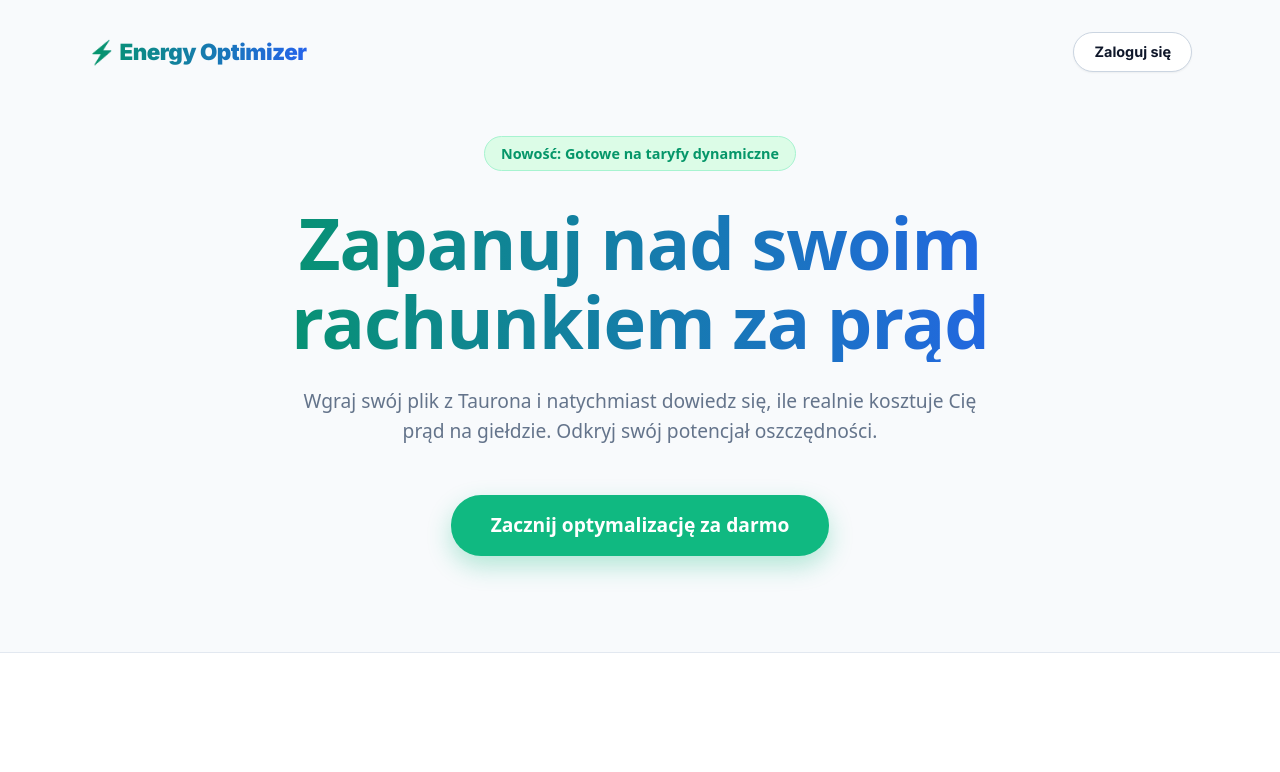
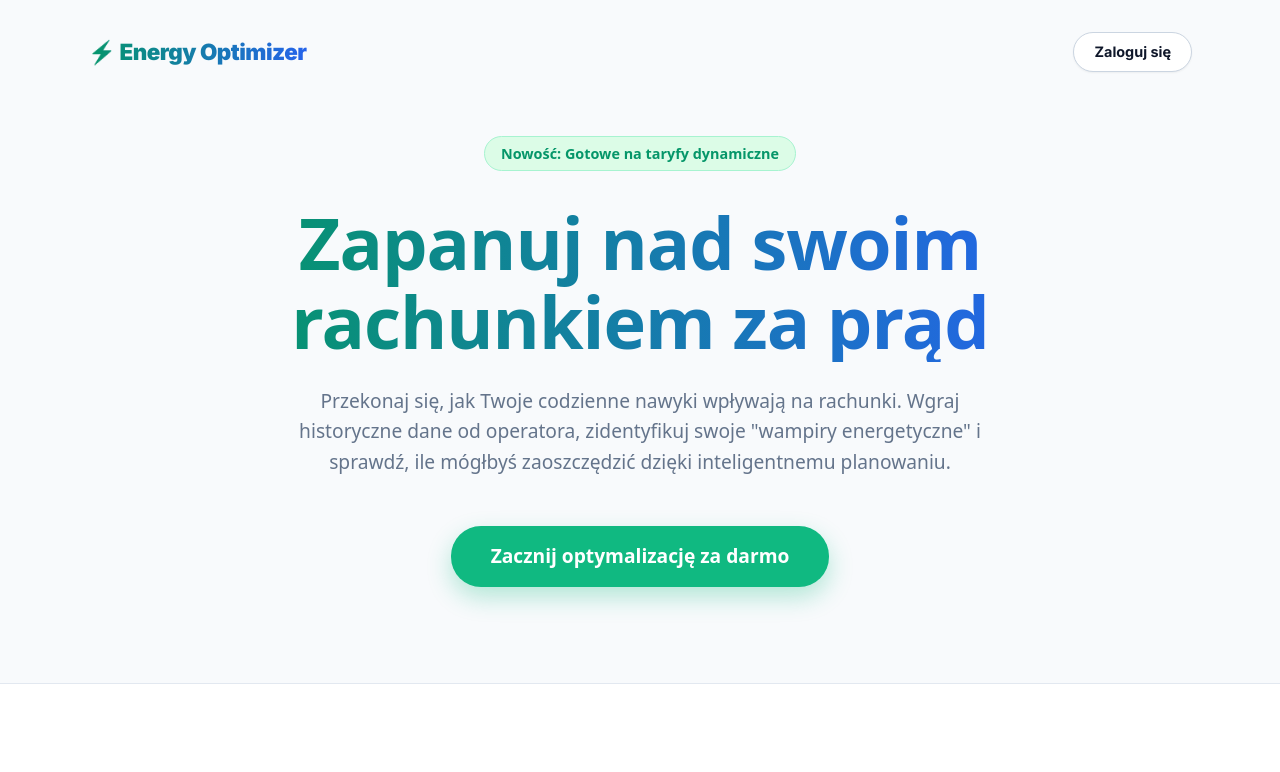
Before and after one commit to dominikgar/energy-optimizer-ui, a Next.js app: page / in a window 1280 px wide. Shown: the top 772 px of the page. Built offline with nearby package versions, Linux system fonts and the light colour scheme; no server answers.

Commit message:
Update page.tsx

```diff
--- a/app/page.tsx
+++ b/app/page.tsx
@@ -99,7 +99,7 @@ export default async function Home({ searchParams }) {
               Zapanuj nad swoim rachunkiem za prąd
             </h1>
             <p style={{ color: '#64748b', fontSize: '1.2rem', marginBottom: '3rem', lineHeight: '1.6', maxWidth: '700px', margin: '0 auto 3rem' }}>
-              Wgraj swój plik z Taurona i natychmiast dowiedz się, ile realnie kosztuje Cię prąd na giełdzie. Odkryj swój potencjał oszczędności.
+              Przekonaj się, jak Twoje codzienne nawyki wpływają na rachunki. Wgraj historyczne dane od operatora, zidentyfikuj swoje "wampiry energetyczne" i sprawdź, ile mógłbyś zaoszczędzić dzięki inteligentnemu planowaniu.
             </p>
             <SignInButton mode="modal">
               <button style={{ padding: '16px 40px', backgroundColor: '#10b981', color: 'white', border: 'none', borderRadius: '30px', cursor: 'pointer', fontWeight: 'bold', fontSize: '1.2rem', boxShadow: '0 10px 25px rgba(16, 185, 129, 0.3)', transition: 'transform 0.2s' }}>
@@ -137,7 +137,6 @@ export default async function Home({ searchParams }) {
                 </div>
               </div>
 
-              {/* POPRAWKA: Dodano minWidth: 0 oraz maxWidth: '100%' dla naprawienia szerokości na mobile */}
               <div className="mobile-card-padding" style={{ flex: '1 1 300px', minWidth: 0, maxWidth: '100%', backgroundColor: '#f8fafc', padding: '2rem', borderRadius: '24px', border: '1px solid #e2e8f0', boxShadow: '0 20px 25px -5px rgba(0, 0, 0, 0.1), 0 10px 10px -5px rgba(0, 0, 0, 0.04)' }}>
                  <div style={{ display: 'flex', justifyContent: 'space-between', alignItems: 'center', marginBottom: '2rem', flexWrap: 'wrap', gap: '10px' }}>
                     <span style={{ backgroundColor: '#fef08a', color: '#854d0e', padding: '6px 12px', borderRadius: '12px', fontSize: '0.75rem', fontWeight: 'bold', textTransform: 'uppercase', letterSpacing: '1px' }}>Wyłącznie w wersji PRO</span>
```
